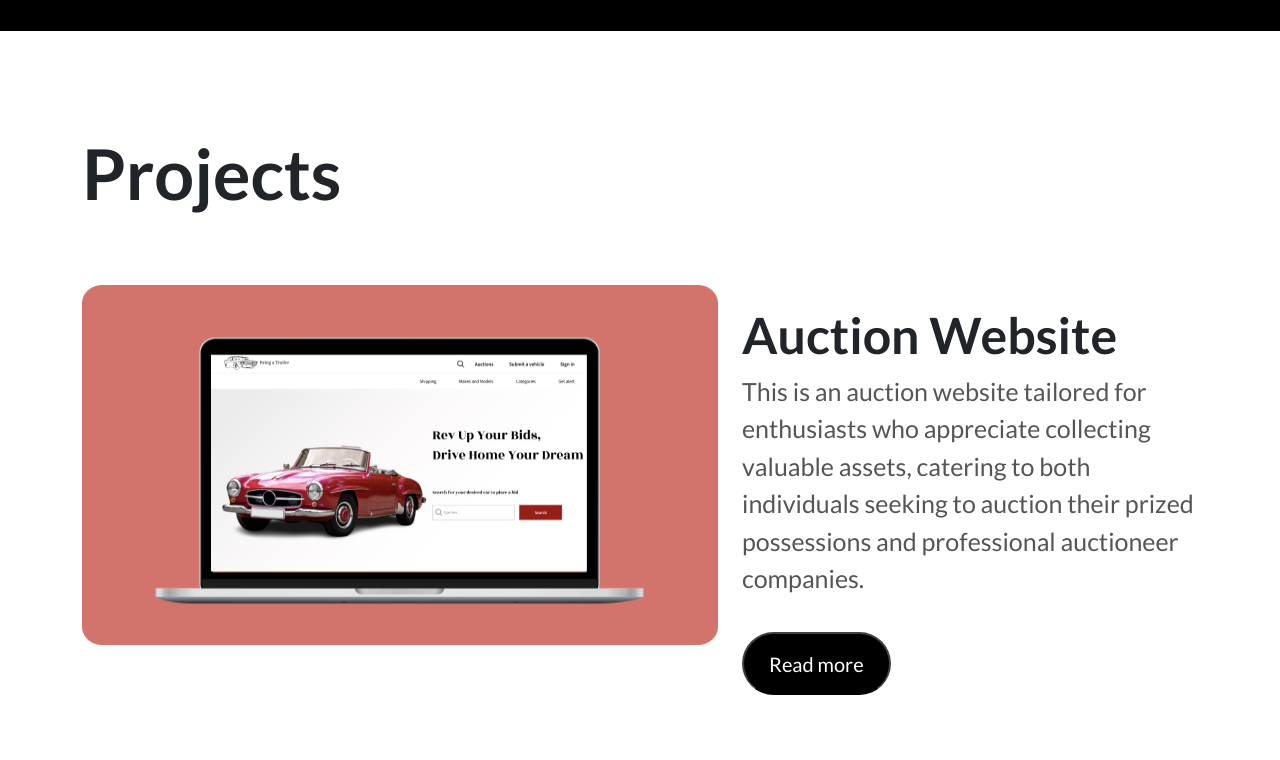
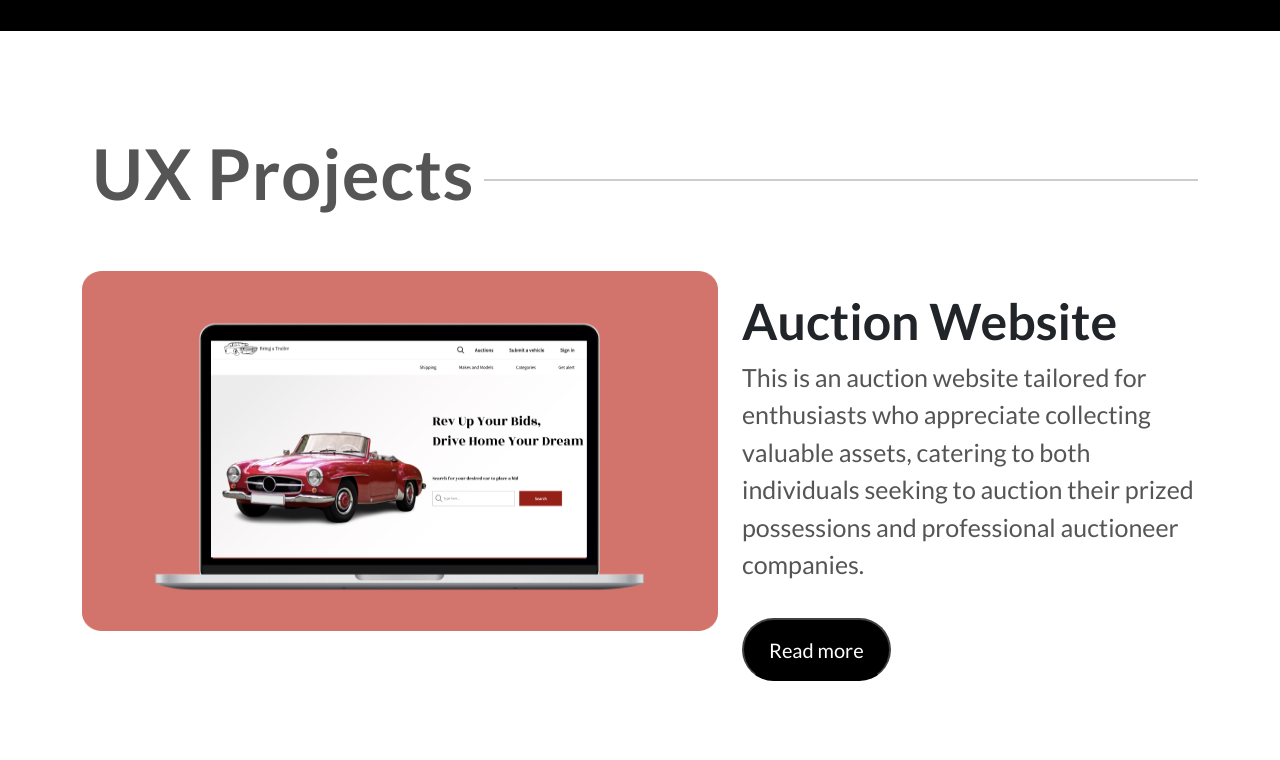
Before and after one commit to SabaKD/my-portfolio-react, a React (Create React App) app: page / in a window 1280 px wide. Shown: the part 920-1680 px from the top of the page. Built offline with nearby package versions, Linux system fonts and the light colour scheme.

Commit message:
fixed the hompage title

```diff
--- a/src/App.css
+++ b/src/App.css
@@ -89,3 +89,27 @@ body {
 html {
   scroll-behavior: smooth;
 }
+
+.HomepageTitle {
+  margin: 100px 0px 80px 0px;
+
+}
+
+.HomepageTitle h1 {
+  text-align: left;
+  font-size: 70px;
+  font-weight: 700;
+  color: var(--paragraph-font-color);
+  letter-spacing: 1px;
+  display: grid;
+  grid-template-columns: 0fr auto 5fr;
+  grid-template-rows: 50px 0;
+  grid-gap: 10px;
+}
+.HomepageTitle h1:after,
+.HomepageTitle h1:before {
+  content: " ";
+  display: block;
+  border-bottom: 2px solid #ccc;
+  background-color: #fff;
+}
--- a/src/Components/FrontEndProjects.js
+++ b/src/Components/FrontEndProjects.js
@@ -4,12 +4,13 @@ import dic from "../Images/Dictionary.png";
 import gitlogo from "../Images/github-icon.svg";
 import netlogo from "../Images/netlify-icon.svg";
 import "./FrontEndProjects.css";
+import HomepageTitle from "./HomepageTitle";
 
 export default function FrontEndProjects(){
     return(
         <div className="Frontprojects" id="ReactProjects">
         <div className="container">
-            <h2>React Projects</h2>
+            <HomepageTitle title={"React Projects"}/>
 
             <div className="row mb-5">
                 <div className="col d-none d-xl-block">
--- /dev/null
+++ b/src/Components/HomepageTitle.js
@@ -0,0 +1,10 @@
+import React from "react";
+
+
+export default function HomepageTitle(props){
+    return(
+        <div className="HomepageTitle">
+            <h1> {props.title}</h1>
+        </div>
+    )
+}
--- a/src/Components/UXProjects.js
+++ b/src/Components/UXProjects.js
@@ -4,12 +4,13 @@ import pet from "../Images/Petlify banner.png";
 import asappz from "../Images/Assapz banner.png";
 import ada from "../Images/Adaverse banner.png";
 import "./UXProjects.css";
+import HomepageTitle from "./HomepageTitle";
 
 export default function UXProjects(){
     return(
         <div className="projects" id="UXProjects">
         <div className="container">
-            <h2>Projects</h2>
+            <HomepageTitle title={"UX Projects"}/>
 
             <div className="row mb-5">
                 <div className="col d-none d-xl-block">
```
